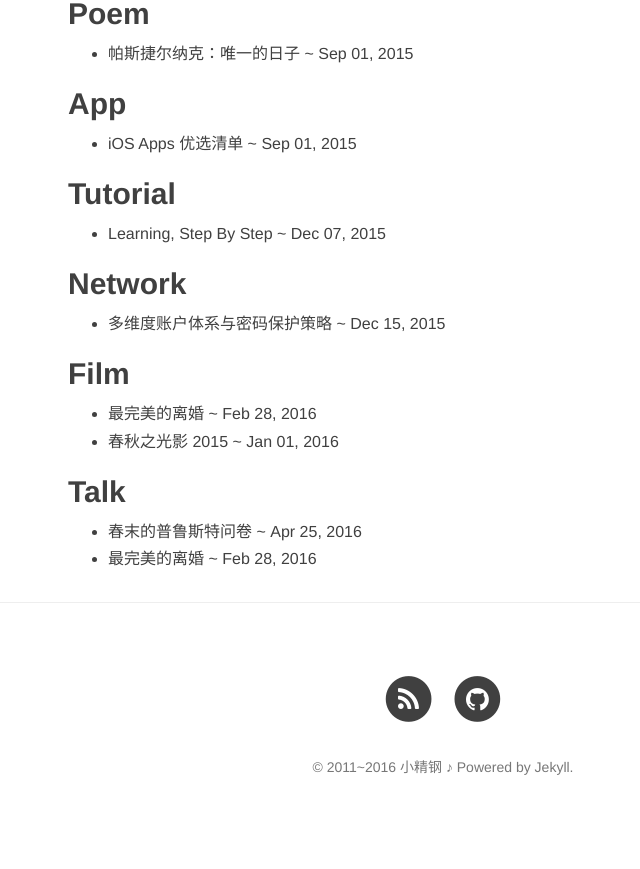
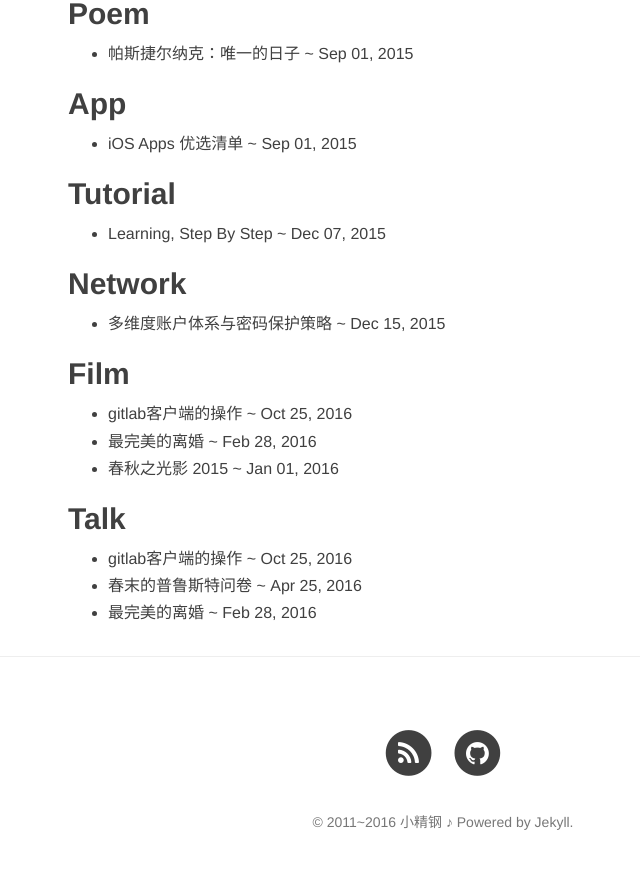
Before and after one commit to xiaojinggang/xiaojinggang, a Jekyll site: the page built from tags.html, in a window 1280 px wide and 900 px high, scrolled down 4085 px. Shown: the top 869 px of the window, without its empty margins (197-837 px from the left). Built offline with Jekyll 4.4.1, drawn with Linux system fonts in a browser that asks for light colours; nearby versions of some CDN libraries; before the commit the page ends 4930 px from its top, so only the background shows below that.

Commit message:
修改
将lnmp移除，将gitlab的标题做了改变

```diff
--- a/_posts/2016-10-25-gitlab-client.md
+++ b/_posts/2016-10-25-gitlab-client.md
@@ -1,3 +1,11 @@
+---
+layout: post
+title: gitlab客户端的操作
+categories: [blog ]
+tags: [Film, Talk, ]
+description: 对于初学者的使用流程图
+---
+
 # gitlab客户端的操作文档
 
 > 首先，你已经搭建好了gitlab，并为每个开发人员配备了单独的登陆账号。
```
Also changed, not shown: 1 other file.
